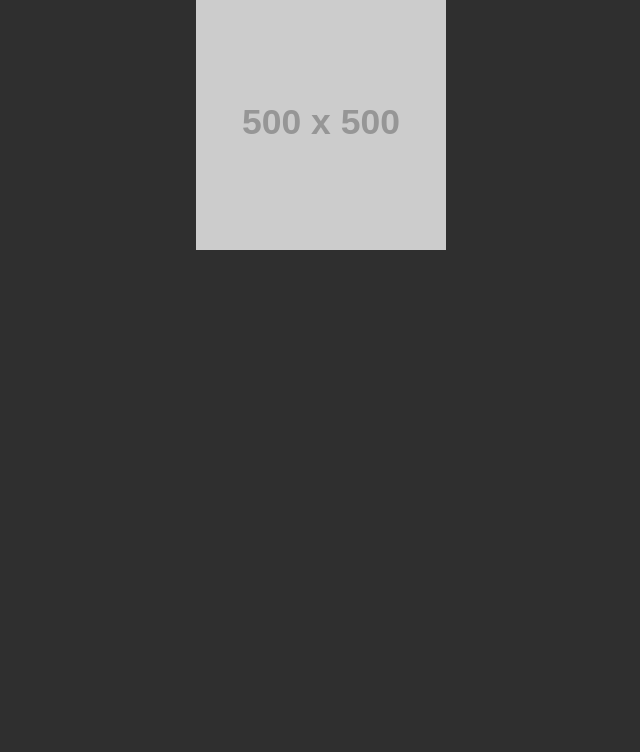
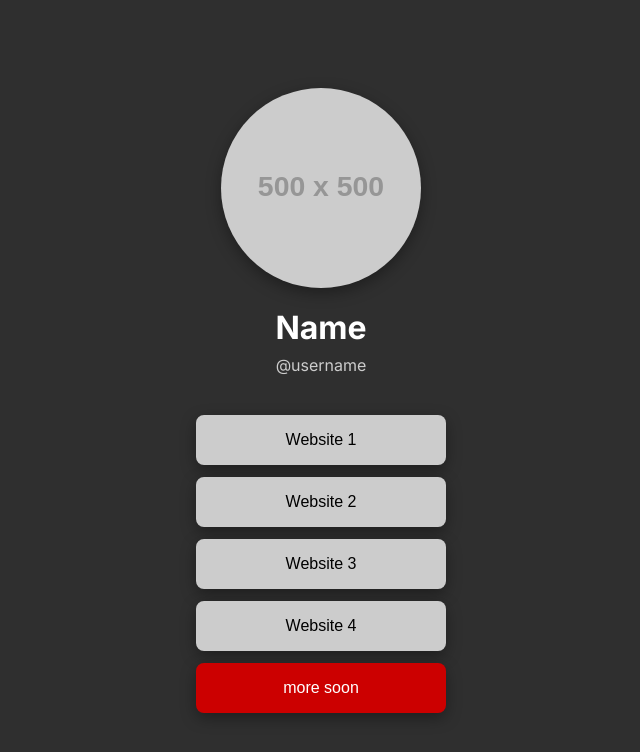
Before and after one commit to marcerf22/marcerwebroom, a plain HTML site: page parameter-linkpage.html in a window 1280 px wide. Shown: the whole page, without its empty margins (319-959 px from the left). Drawn offline with Linux system fonts and the light colour scheme; placeholder pictures from the web are drawn by us.

Commit message:
Created layout of the Parameter Linkpage

```diff
--- a/parameter-linkpage.html
+++ b/parameter-linkpage.html
@@ -9,28 +9,97 @@
             margin: 0;
             padding: 0;
             width: 100vw;
+            height: 100vh;
             background: #2f2f2f;
             font-family: Inter;
             user-select: none;
             display: flex;
             flex-direction: column;
             align-items: center;
+            justify-content: center;
             gap: 8px;
+            color: #ccc;
         }
+
+        #picture {
+            border-radius: 50%;
+            box-shadow: rgba(0, 0, 0, 0.35) 0px 5px 15px;
+            cursor: pointer;
+            transition: 250ms;
+        }
+
+        #picture:hover {
+            transform: scale(1.05);
+        }
+
+        #picture:active {
+            transform: scale(0.95);
+        }
+
+        #name {
+            color: #fff;
+            transition: 250ms;
+            cursor: pointer;
+            margin-bottom: 0;
+            margin-top: 12px;
+        }
+
+        #name:hover {
+            opacity: 0.75;
+        }
+
+        #username {
+            transition: 250ms;
+            cursor: pointer;
+            margin: 0;
+        }
+
+        #username:hover {
+            opacity: 0.75;
+        }
+
 
         #link-container {
             display: flex;
             flex-direction: column;
-            gap: 8px;
-            width: 30vw;
+            gap: 12px;
+            width: 250px;
+            margin-top: 32px;
+        }
+
+        .link-button {
+            background: #ccc;
+            color: #000;
+            border: none;
+            border-radius: 8px;
+            transition: 250ms;
+            cursor: pointer;
+            padding: 16px;
+            box-shadow: rgba(0, 0, 0, 0.35) 0px 5px 15px;
+            font-size: 16px;
+        }
+
+        .link-button:hover {
+            transform: scale(1.1);
+        }
+
+        .link-button:active {
+            transform: scale(0.9);
         }
     </style>
 </head>
 
 <body>
-    <img src="https://dummyimage.com/500x500/000/fff.jpg&text=Test+Image" width="250px" height="250px" alt="Picture"/>
+    <img id="picture" src="https://dummyimage.com/500x500/000/fff.jpg&text=Test+Image" width="200px" height="200px" alt="Picture"/>
+    <h1 id="name">Name</h1>
+    <p id="username">@username</p>
 
     <div id="link-container">
+        <button class="link-button">Website 1</button>
+        <button class="link-button">Website 2</button>
+        <button class="link-button">Website 3</button>
+        <button class="link-button">Website 4</button>
+        <button class="link-button" style="background: #cc0000; color: #fff;">more soon</button>
 
     </div>
 </body>
```
